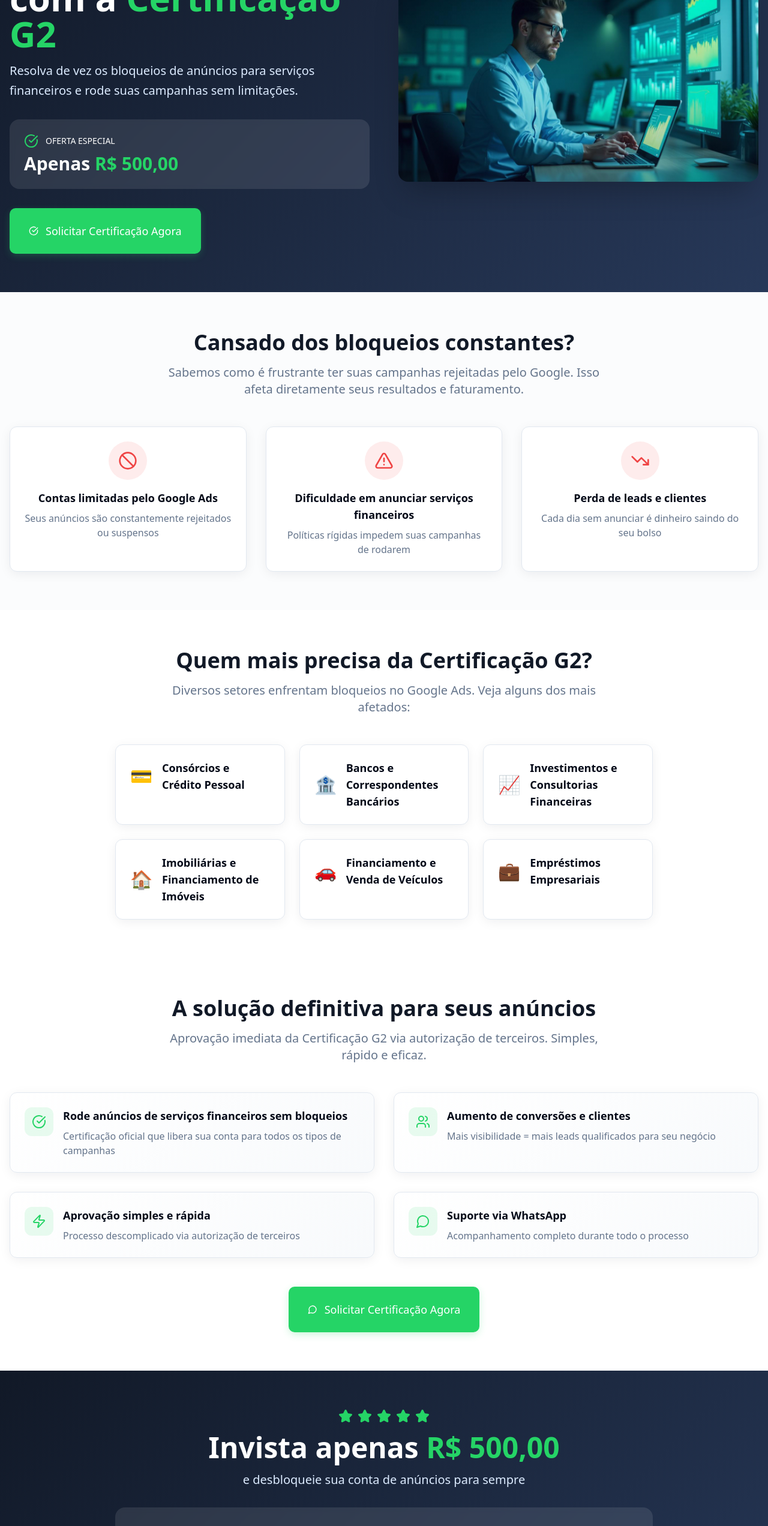
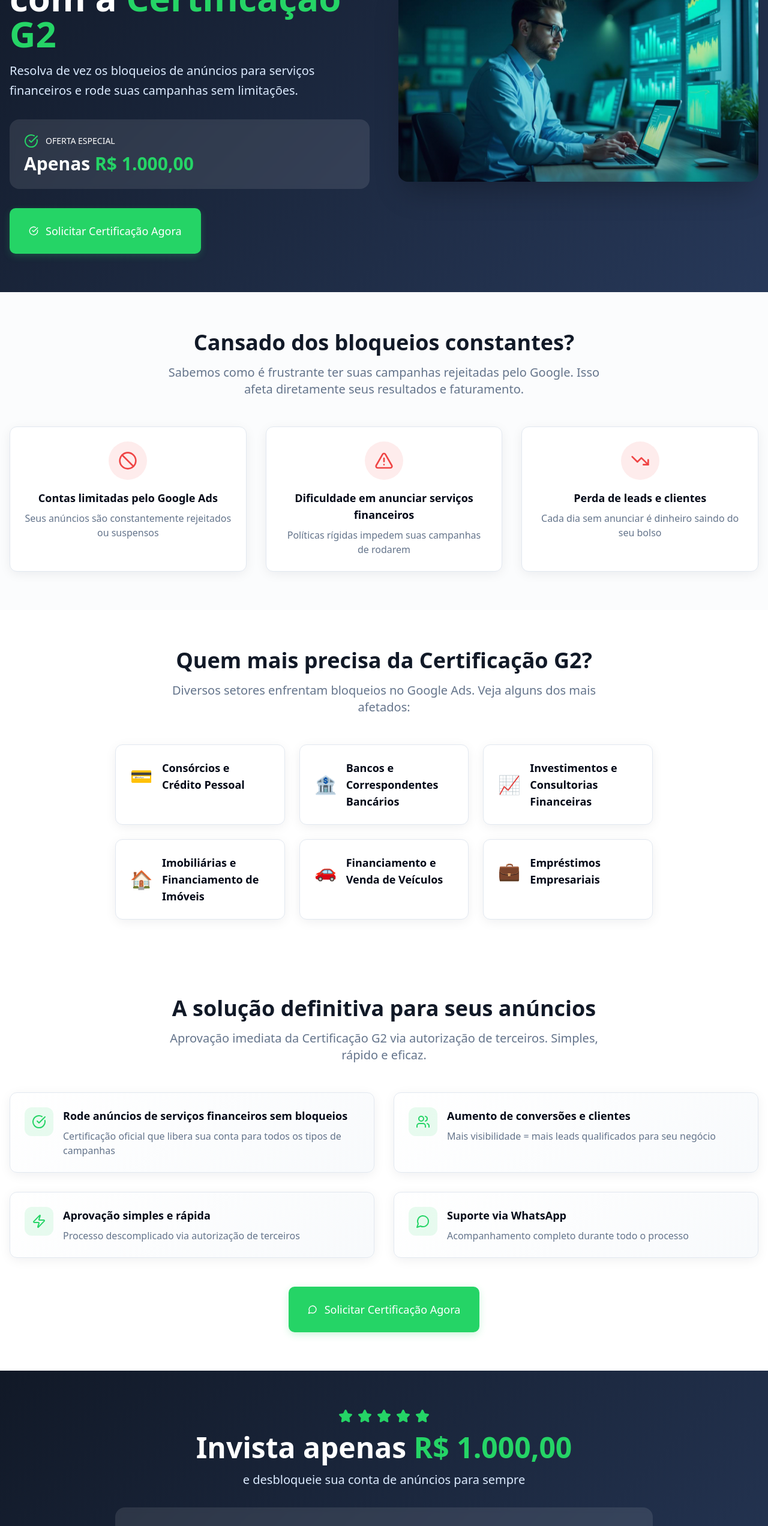
Before and after one commit to luanualafe/aprovando-g2-lp, a React (Vite) app: page / in a window 1280 px wide. Shown: the part 234-2778 px from the top of the page at 60% size. Built offline with nearby package versions, Linux system fonts and the light colour scheme; the HTML template or start-up script is replaced by a standard one.

Commit message:
Update pricing and year

```diff
--- a/src/components/Footer.tsx
+++ b/src/components/Footer.tsx
@@ -59,7 +59,7 @@ const Footer = () => {
         <div className="border-t border-primary-foreground/20 pt-8">
           <div className="flex flex-col md:flex-row justify-between items-center gap-4">
             <p className="text-primary-foreground/60 text-sm">
-              © 2024 Aprovando G2. Todos os direitos reservados.
+              © 2025 Aprovando G2. Todos os direitos reservados.
             </p>
             <div className="flex items-center gap-4 text-primary-foreground/60 text-sm">
               <a href="#" className="hover:text-primary-foreground transition-colors">
--- a/src/components/Hero.tsx
+++ b/src/components/Hero.tsx
@@ -27,7 +27,7 @@ const Hero = () => {
                 <span className="text-sm font-medium">OFERTA ESPECIAL</span>
               </div>
               <div className="text-3xl font-bold">
-                Apenas <span className="text-whatsapp">R$ 500,00</span>
+                Apenas <span className="text-whatsapp">R$ 1.000,00</span>
               </div>
             </div>
 
--- a/src/components/PriceOffer.tsx
+++ b/src/components/PriceOffer.tsx
@@ -18,7 +18,7 @@ const PriceOffer = () => {
             </div>
             <h2 className="text-3xl lg:text-5xl font-bold mb-4">
               Invista apenas{" "}
-              <span className="text-whatsapp">R$ 500,00</span>
+              <span className="text-whatsapp">R$ 1.000,00</span>
             </h2>
             <p className="text-xl text-blue-100 mb-2">
               e desbloqueie sua conta de anúncios para sempre
```
